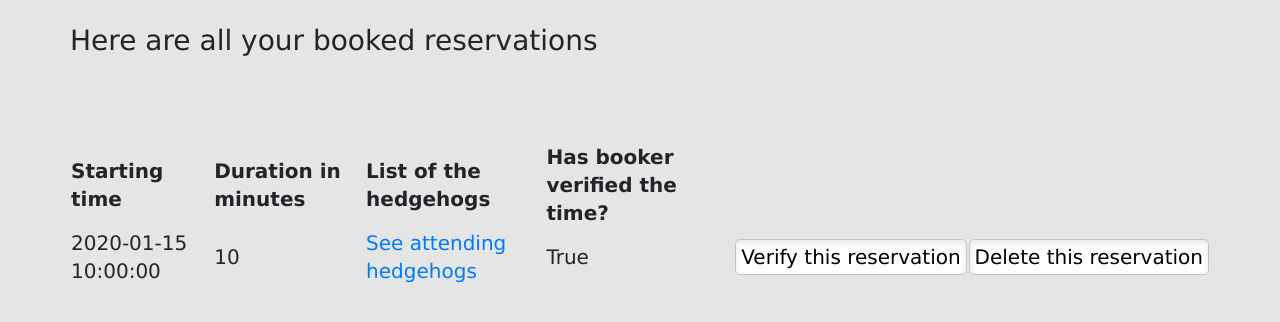
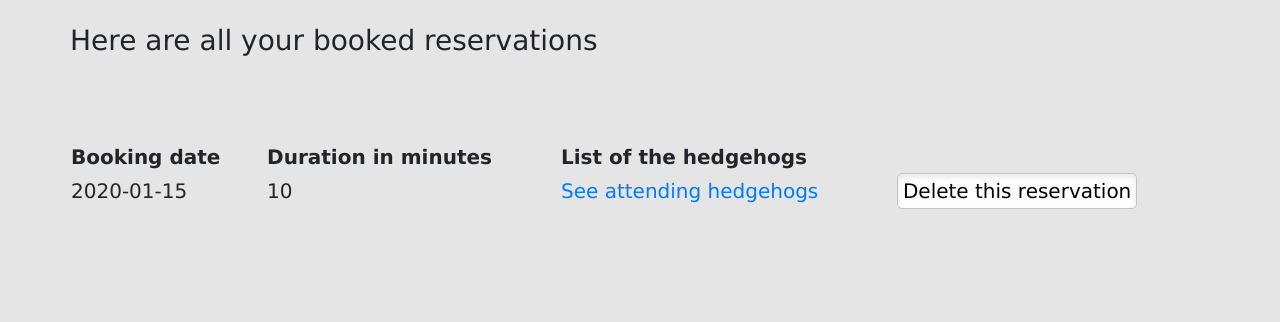
Before and after one commit to piaand/prick.ly, a Flask app: page /reservations in a window 1280 px wide. Shown: the part 54-376 px from the top of the page. Run offline with Flask 2, Linux system fonts and the light colour scheme; a user stored in the database is signed in; tables that the repository leaves empty hold one stand-in row (values such as "Sample post"); some libraries are stand-ins or nearby versions.

Commit message:
minor fixes and refactoring

```diff
--- a/application/reservations/views.py
+++ b/application/reservations/views.py
@@ -6,7 +6,7 @@ from application.hogs.models import Hog
 from application.auth.models import User
 from application.reservations.models import Reservation
 from application.reservations.forms import ReservationForm, SummaryForm, ReservationSelectForm
-from .services import get_available_hogs
+from .services import get_available_hogs, create_booking
 
 import datetime
 from datetime import timedelta
@@ -43,7 +43,6 @@ def reservations_form_select(start, duration):
 def reservation_update():
 
     form = ReservationForm(request.form)
-
     if not form.validate():
         return render_template("reservations/new.html", form = form)
 
@@ -57,7 +56,11 @@ def reservation_add_hedgehog(reservation_id):
 
     form = SummaryForm(request.form)
 
-    hog = Hog.query.get(form.hog.data)
+    hog_id = form.hog.data
+    if not hog_id:
+        return redirect(url_for("reservation_hogs", reservation_id = reservation_id))
+
+    hog = Hog.query.get(hog_id)
     book = Reservation.query.get(reservation_id)
     book.hogs.append(hog)
 
@@ -79,8 +82,7 @@ def reservation_verification(reservation_id):
 def reservation_hogs(reservation_id):
 
     book = Reservation.query.get(reservation_id)
-    required_time = book.start_time
-    hogs = get_available_hogs(required_time)
+    hogs = get_available_hogs(book.start_time)
     form = SummaryForm()
     form.hog.choices = hogs
     return render_template("reservations/summary.html", hedgehogs = book.get_hogs(), booking = book, form = form)
@@ -90,14 +92,13 @@ def reservation_hogs(reservation_id):
 def reservation_create(start, duration):
 
     form = ReservationSelectForm(request.form)
-    format='%Y-%m-%d'
-    hog = Hog.query.get(form.hog.data)
-    start_dt = datetime.datetime.strptime(start, format)
+    hog_id = form.hog.data
+    if not hog_id:
+        return redirect(url_for("reservations_form"))
 
-    book = Reservation(duration, start_dt)
-    book.account_id = current_user.id
-    book.hogs.append(hog)
+    hog = Hog.query.get(hog_id)
 
+    book = create_booking(duration, start, current_user.id, hog)
     db.session().add(book)
     db.session().commit()
     return redirect(url_for("reservations_index"))
--- a/application/templates/reservations/list.html
+++ b/application/templates/reservations/list.html
@@ -9,25 +9,18 @@
 			{% if user.is_authenticated and user.is_admin() %}
 			<th>Booker</th>
 			{% endif %}
-			<th>Starting time</th>
+			<th>Booking date</th>
 			<th>Duration in minutes</th>
 			<th>List of the hedgehogs</th>
-			<th>Has booker verified the time?</th>
 			</tr>
 			{% for booking in reservations %}
 			<tr>
 			{% if user.is_authenticated and user.is_admin() %}
 			<td>{{ booking.account_id }}</td>
 			{% endif %}
-			<td>{{ booking.start_time }}</td>
+			<td>{{ booking.start_time.strftime('%Y-%m-%d') }}</td>
 			<td>{{ booking.duration_min }}</td>
 			<td><a href="{{ url_for('reservation_hogs', reservation_id=booking.id) }}">See attending hedgehogs</a></td>
-			<td>{{ booking.verified }}</td>
-			<td>
-				<form method="POST" action="{{ url_for('reservation_verification', reservation_id=booking.id) }}">
-					<input type="submit" value="Verify this reservation"/>
-				</form>
-			</td>
 			<td>
 				<form method="POST" action="{{ url_for('reservation_delete', reservation_id=booking.id) }}">
 					<input type="submit" value="Delete this reservation"/>
--- a/application/templates/reservations/summary.html
+++ b/application/templates/reservations/summary.html
@@ -3,7 +3,7 @@
 {% block body %}
 <div class="container">
     <div class="row">
-      <h1>Reservation at <span>{{ booking.start_time }}</span></h1>
+      <h1>Reservation on <span>{{ booking.start_time.strftime('%Y-%m-%d') }}</span></h1>
     </div>
     <div class="row">
       <div>
```
Also changed, not shown: application/reservations/services.py (+10 -0 lines).
